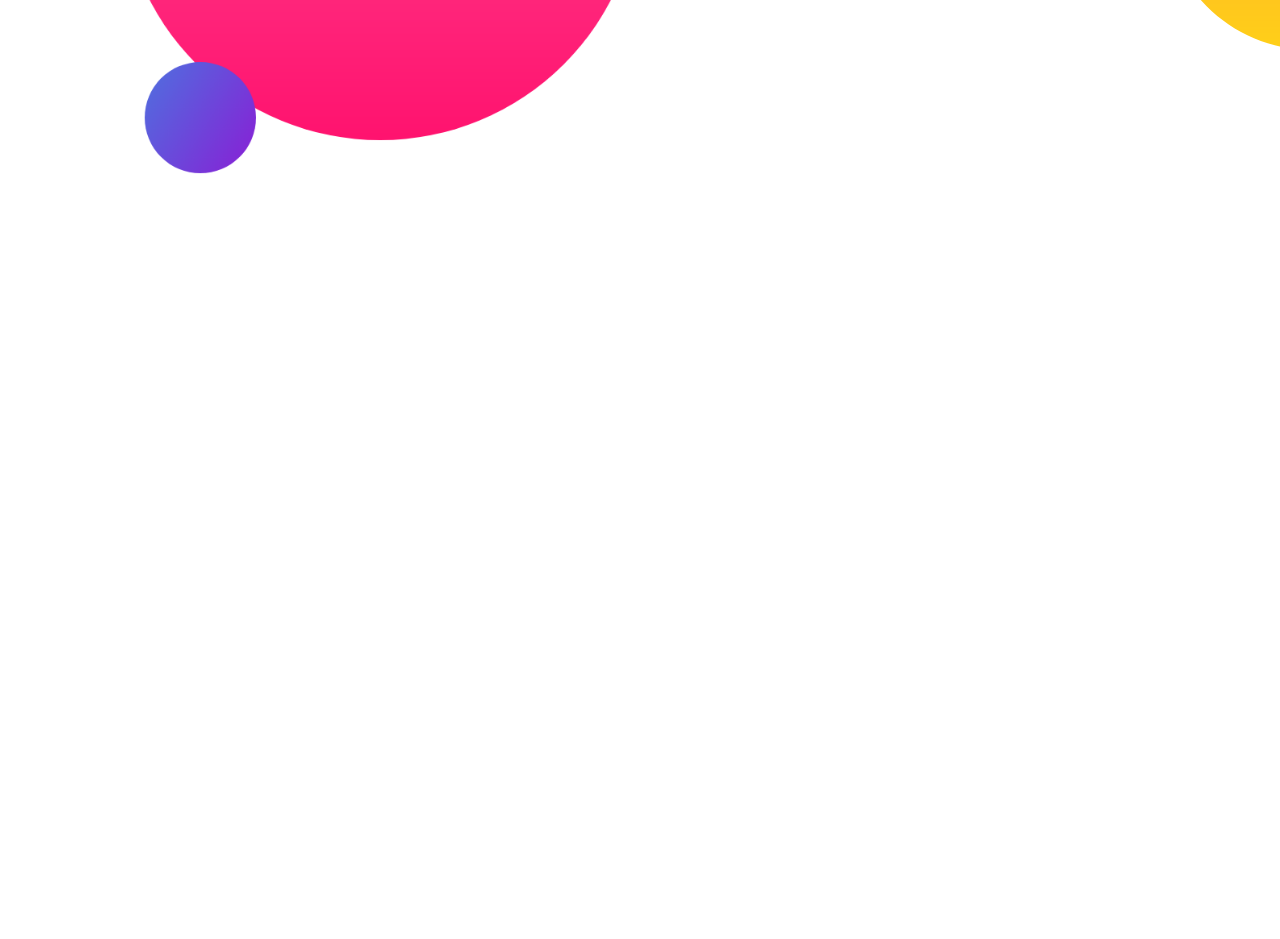
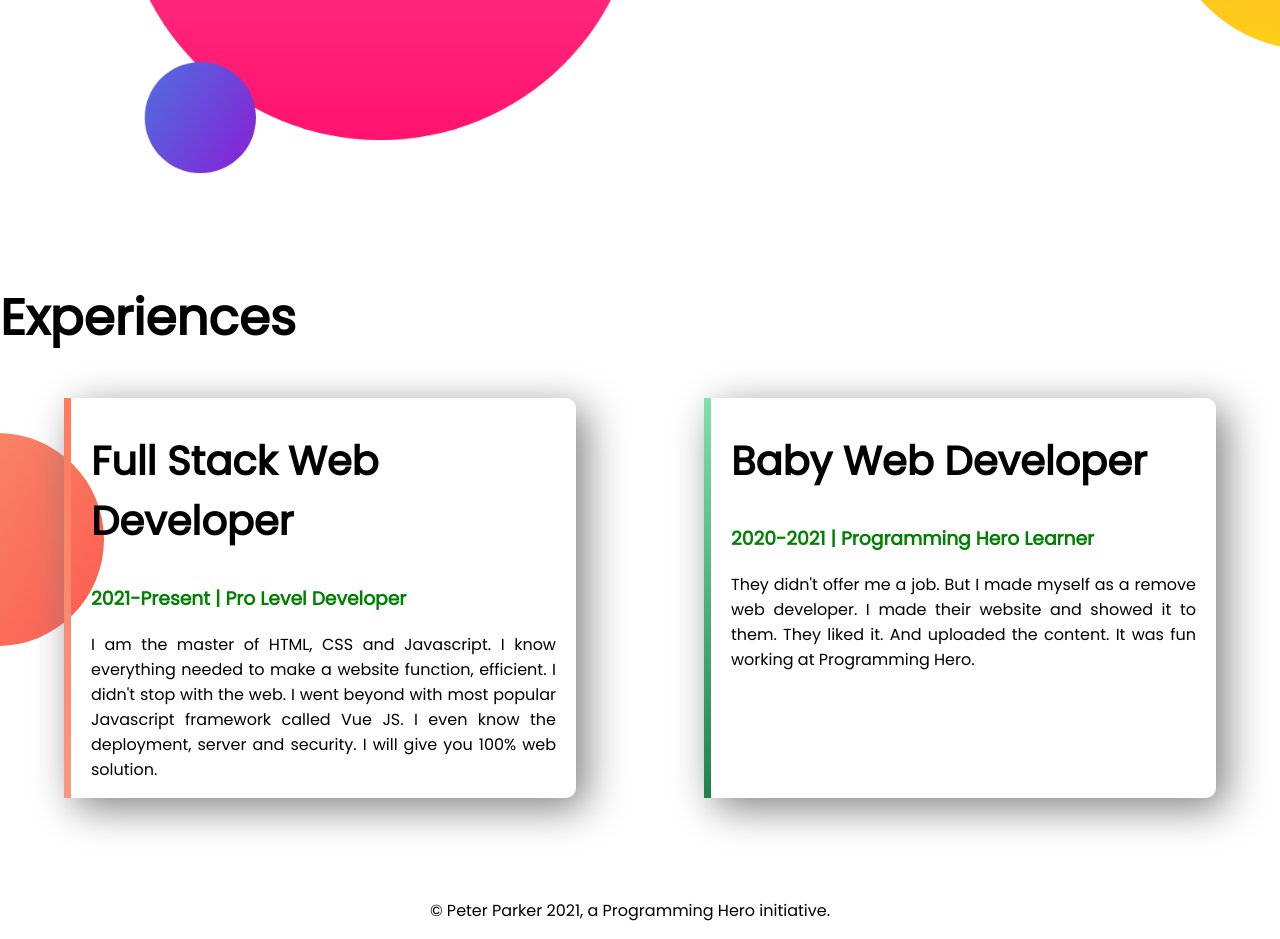
Before and after one commit to mdirfanuzzaman/Developer.protfolio, a plain HTML site: page index.html in a window 1280 px wide. Shown: the part 1058-1997 px from the top of the page. Before the commit the page ends 1339 px from the top, so only its background shows below. Drawn offline with Linux system fonts and the light colour scheme.

Commit message:
complete

```diff
--- a/index.html
+++ b/index.html
@@ -11,7 +11,7 @@
     <link rel="stylesheet" href="style.css">
 </head>
 <body>
-    <section class="top-bg">
+    <section class="top-bg flexible-section">
         <div class="half-width">
             <h1>Welcome to</h1>
             <h1><span class="zaman">Zaman</span> world!</h1>
@@ -24,7 +24,7 @@
             <img src="images/my-bg.png" alt="">
         </div>
     </section>
-    <section class="big-dream">
+    <section class="big-dream flexible-section">
         <div class="half-width">
             <img src="images/my-bg2.png" alt="" >
         </div>
@@ -35,6 +35,23 @@
             <a class="hire-button" href="https://www.google.com/" target="_blank">DOWNLOAD RESUMES</a>
         </div>
     </section>
-
+    <section class="experience-area">
+        <h1>Experiences</h1>
+        <div class="flexible-section">
+            <div id="full-dev" class="dev-item">
+                <h2>Full Stack Web Developer</h2>
+                <h3 class="zaman">2021-Present | Pro Level Developer</h3>
+                <p>I am the master of HTML, CSS and Javascript. I know everything needed to make a website function, efficient. I didn't stop with the web. I went beyond with most popular Javascript framework called Vue JS. I even know the deployment, server and security. I will give you 100% web solution.</p>
+            </div>
+            <div id="baby-dev" class="dev-item">
+                <h2>Baby Web Developer</h2>
+                <h3 class="zaman">2020-2021 | Programming Hero Learner</h3>
+                <p>They didn't offer me a job. But I made myself as a remove web developer. I made their website and showed it to them. They liked it. And uploaded the content. It was fun working at Programming Hero.</p>
+            </div>
+        </div>
+    </section>
+    <footer>
+        <p>© Peter Parker 2021, a Programming Hero initiative.</p>
+    </footer>
 </body>
 </html>
--- a/style.css
+++ b/style.css
@@ -5,12 +5,18 @@ body{
 h1{
     font-size: 50px;
 }
-
+h2{
+    font-size: 40px;
+}
+p{
+    text-align: justify;
+    padding-right: 20px;
+}
 .zaman{
     color: green;
 }
 
-section{
+.flexible-section{
     display: flex;
     margin-bottom: 100px;
 }
@@ -39,3 +45,30 @@ section{
     background-repeat: no-repeat;
     background-position: right;
 }
+.experience-area{
+    background-image: url(images/exp-bg.png);
+    background-repeat: no-repeat;
+    background-position: left;
+}
+.dev-item{
+    width: 40%;
+    margin: 0% 5% 0% 5%;
+    padding-left: 20px;
+    border-radius: 10px;
+    box-shadow: 10px 10px 40px gray;
+}
+
+#full-dev{
+    border-left: 7px solid;
+    border-image: linear-gradient(#FF7B5B, #f79881);
+    border-image-slice: 1;
+}
+#baby-dev{
+    border-left: 7px solid;
+    border-image: linear-gradient(#82E0AA, #1D8348);
+    border-image-slice: 1;
+}
+
+footer p{
+    text-align: center;
+}
```
